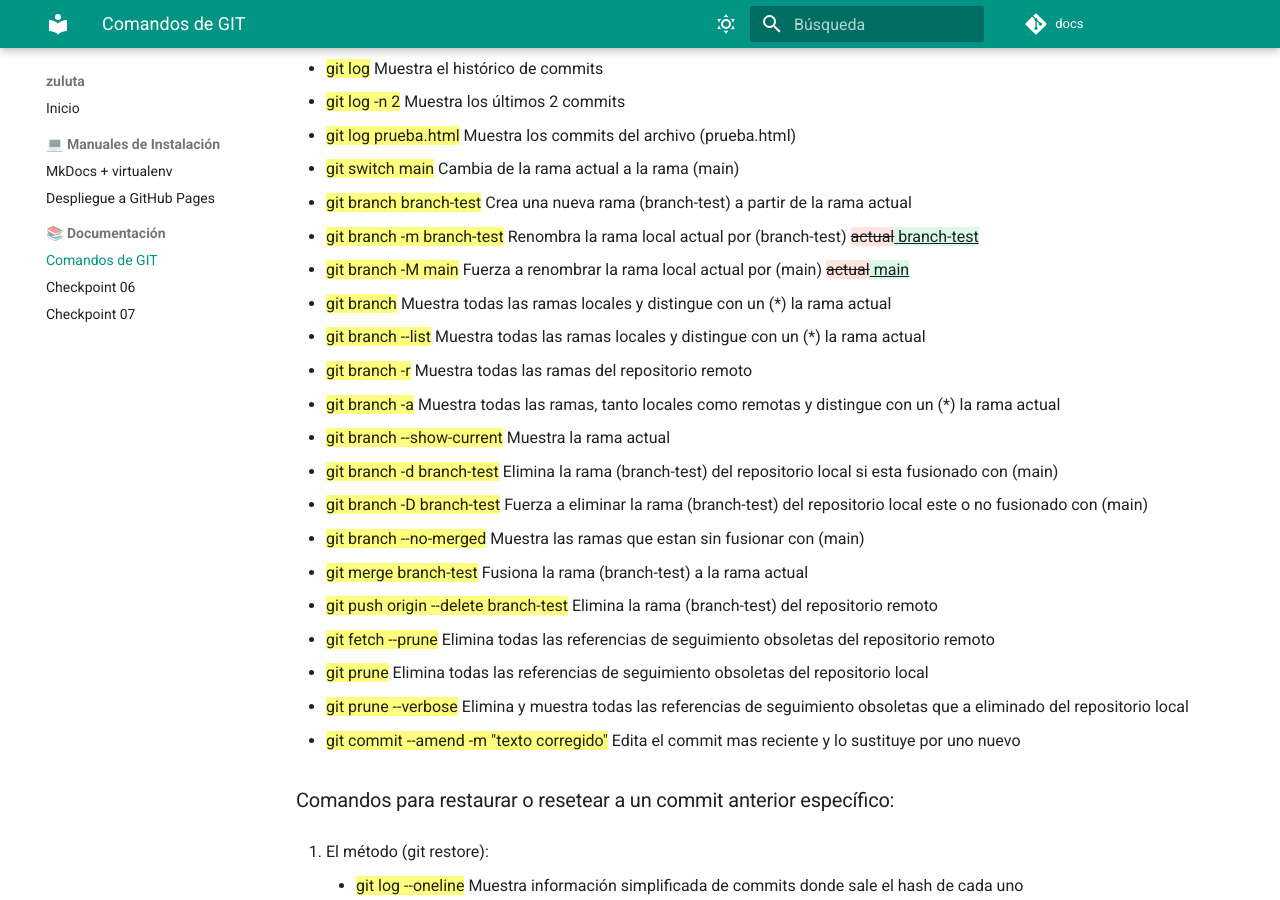
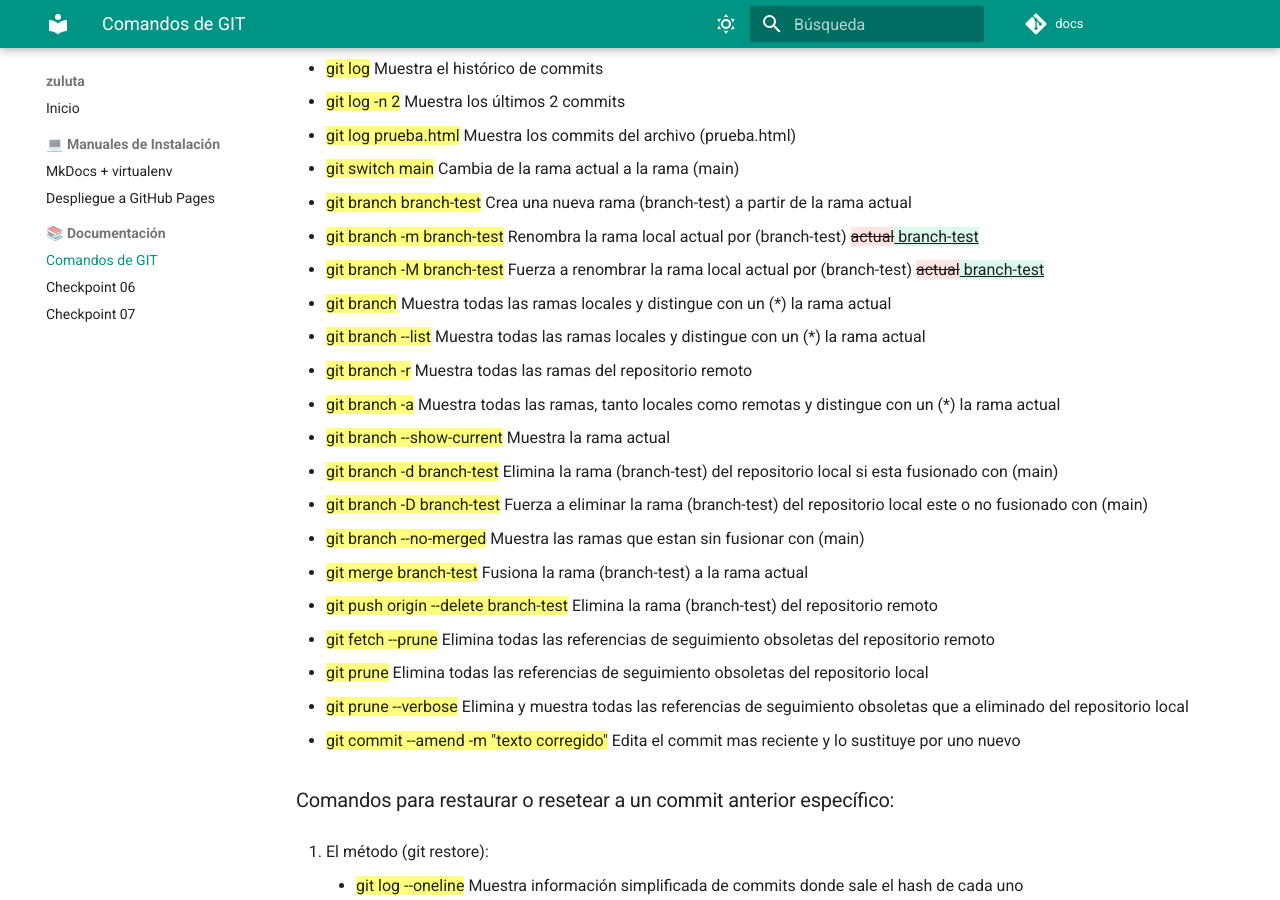
Before and after one commit to zuluta/docs, an MkDocs documentation site: the page built from docs/comandos_git.md, in a window 1280 px wide and 900 px high, scrolled down 951 px. Built offline with MkDocs 1.6.1 and Material for MkDocs 9.7.7, drawn with Linux system fonts in a browser that asks for light colours; comment, search, counter and statistics services are not loaded.

Commit message:
actualizar contenido

```diff
--- a/docs/comandos_git.md
+++ b/docs/comandos_git.md
@@ -40,7 +40,7 @@ hide:
   - ==git switch main== Cambia de la rama actual a la rama (main)
   - ==git branch branch-test== Crea una nueva rama (branch-test) a partir de la rama actual
   - ==git branch -m branch-test== Renombra la rama local actual por (branch-test) {~~actual~> branch-test~~}
-  - ==git branch -M main== Fuerza a renombrar la rama local actual por (main) {~~actual~> main~~}
+  - ==git branch -M branch-test== Fuerza a renombrar la rama local actual por (branch-test) {~~actual~> branch-test~~}
   - ==git branch== Muestra todas las ramas locales y distingue con un (*) la rama actual
   - ==git branch --list== Muestra todas las ramas locales y distingue con un (*) la rama actual
   - ==git branch -r== Muestra todas las ramas del repositorio remoto
```
Also changed, not shown: docs/gh_deploy.md (+1 -1 lines), site/comandos_git/index.html, site/gh_deploy/index.html, site/search/search_index.json.
